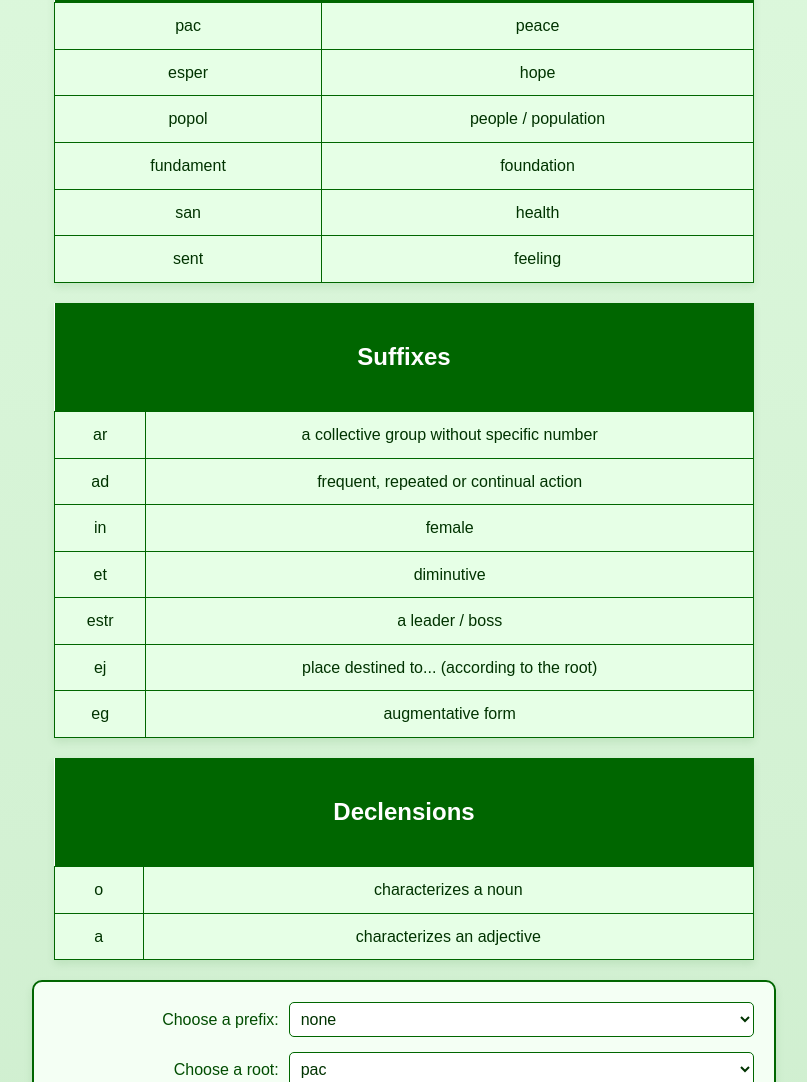
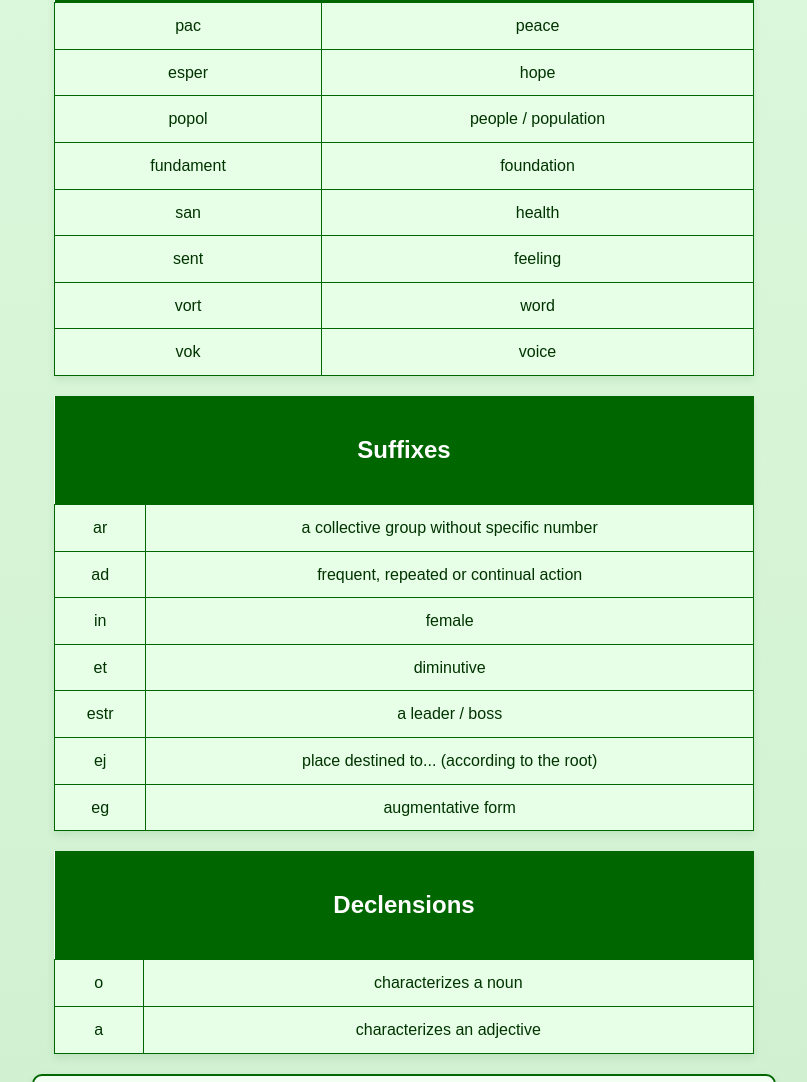
Before and after one commit to OffworldAstronaut/EsperantoWordMachine, a website: page public/index.html in a window 1280 px wide. Shown: the part 1117-2199 px from the top of the page, without its empty margins (236-1043 px from the left). Drawn offline with Linux system fonts and the light colour scheme.

Commit message:
minor fixes

```diff
--- a/public/data.json
+++ b/public/data.json
@@ -14,7 +14,9 @@
         { "root": "popol",      "meaning": "people / population" },
         { "root": "fundament",  "meaning": "foundation" },
         { "root": "san",        "meaning": "health" },
-        { "root": "sent",       "meaning": "feeling"}
+        { "root": "sent",       "meaning": "feeling"},
+        { "root": "vort",       "meaning": "word"},
+        { "root": "vok",        "meaning": "voice"}
     ],
     "suffixes": [
         { "suffix": "ar",       "meaning": "a collective group without specific number" },
--- a/public/index.html
+++ b/public/index.html
@@ -6,7 +6,7 @@
     <meta name="viewport" content="width=device-width, initial-scale=1.0">
     <link rel="stylesheet" href="style.css">
     <link rel="shortcut icon" href="verdastelo.svg" type="image/svg+xml">
-    <title>Esperanto Word Machine</title>
+    <title>Esperanta Vortmaŝino</title>
 
 </head>
 <body>
```
Also changed, not shown: README.md.
